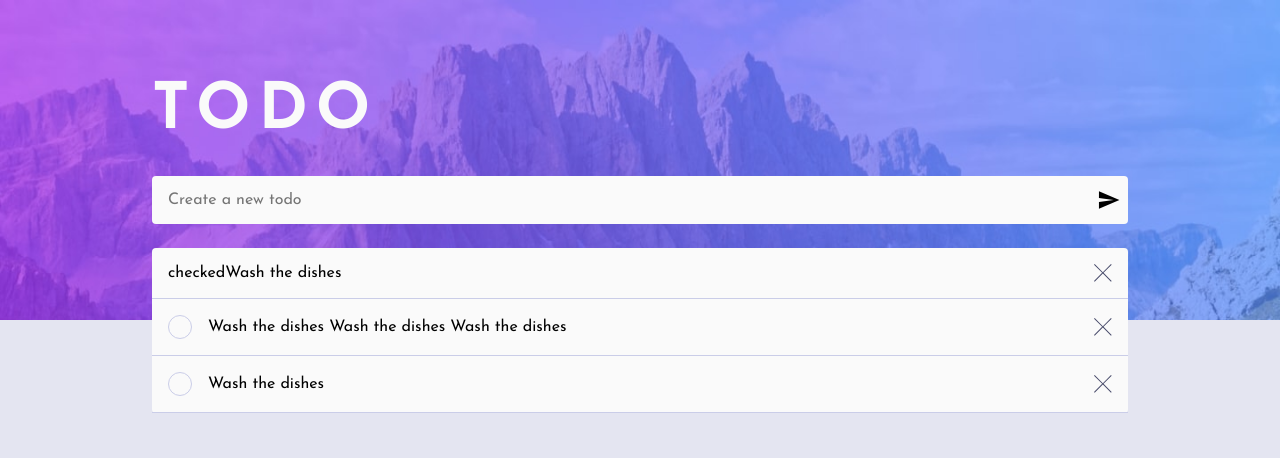
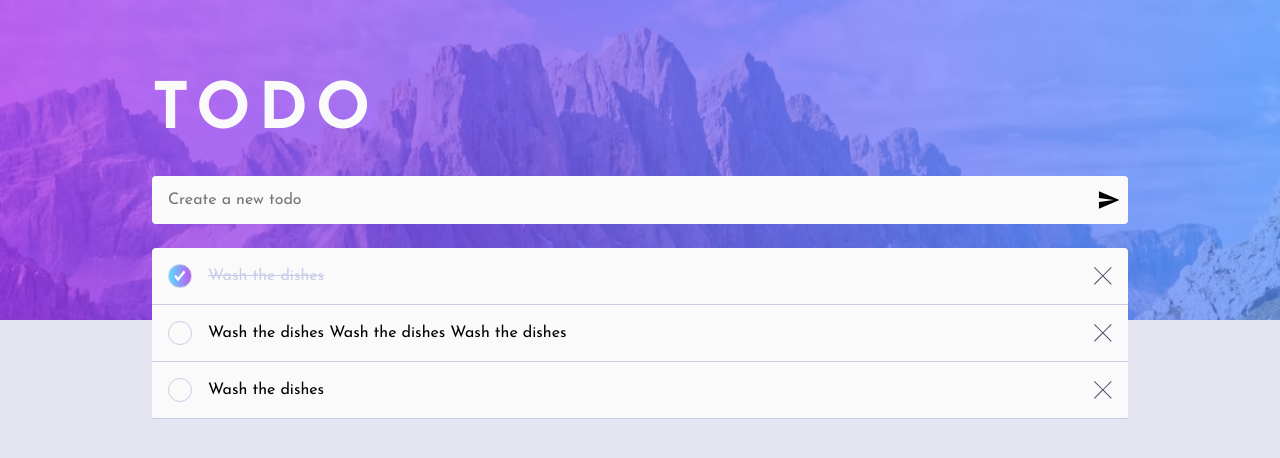
Before and after one commit to washington299/tdd-todo-app, a React (Create React App) app: page / in a window 1280 px wide. Both pictures are taken after a click on the element 180 px from the left and 276 px from the top of the page. Shown: the top 458 px of the page. Built offline with nearby package versions, Linux system fonts and the light colour scheme.

Commit message:
feat: add styles to checked list item

```diff
--- a/src/components/List/index.js
+++ b/src/components/List/index.js
@@ -20,18 +20,27 @@ export const List = ({ list, setList }) => {
 				<>
 					{list.map(({ id, name, completed }, index) => (
 						<li key={id} className="list__item">
-							<div className="list__left-content">
-								{completed ? (
-									<div data-testid="checked">checked</div>
-								) : (
+							{completed ? (
+								<div className="list__left-content">
+									<div className="list__checkbox checked" data-testid="checked">
+										<img
+											src="/images/icon-check.svg"
+											alt="chekced icon"
+											className="list__check-icon"
+										/>
+									</div>
+									<del className="list__name name-checked">{name}</del>
+								</div>
+							) : (
+								<div className="list__left-content">
 									<div
-										className="list__checked"
+										className="list__checkbox"
 										data-testid="unchecked"
 										onClick={() => checkItem(index)}
 									/>
-								)}
-								<span className="list__name">{name}</span>
-							</div>
+									<span className="list__name">{name}</span>
+								</div>
+							)}
 							<img src="/images/icon-cross.svg" alt="Close icon" className="list__close-icon" />
 						</li>
 					))}
--- a/src/components/List/styles.scss
+++ b/src/components/List/styles.scss
@@ -20,7 +20,11 @@
 	align-items: center;
 }
 
-.list__checked {
+.list__checkbox {
+	display: flex;
+	justify-content: center;
+	align-items: center;
+
 	width: size.$size-medium;
 	height: size.$size-medium;
 
@@ -30,6 +34,19 @@
 	border-radius: 50%;
 
 	cursor: pointer;
+}
+
+.list__check-icon {
+	width: 12px;
+	height: 12px;
+}
+
+.checked {
+	background-image: colors.$check-background;
+}
+
+.name-checked {
+	color: colors.$light-grayish-blue;
 }
 
 .list__name {
```
